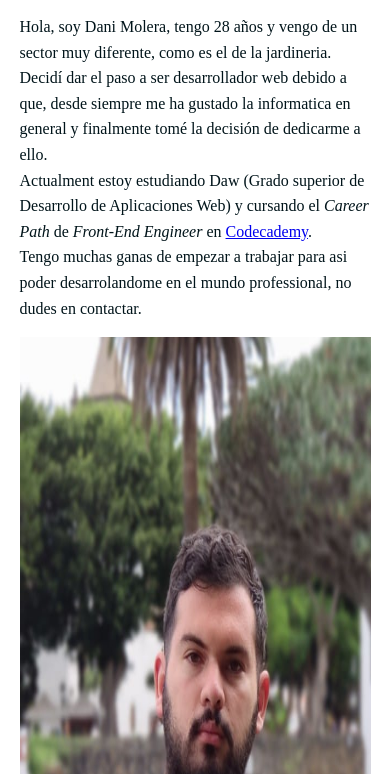
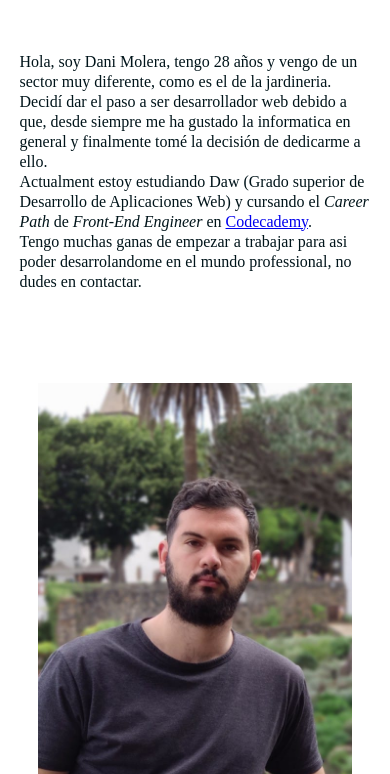
Before and after one commit to MoleraDani/Portfolio, a plain HTML site: page index.html in a window 390 px wide. Shown: the part 910-1684 px from the top of the page. Drawn offline with Linux system fonts and the light colour scheme.

Commit message:
repair about

```diff
--- a/index.html
+++ b/index.html
@@ -76,7 +76,7 @@
           <img
             src="./resources/imgs/moleradani.jpg"
             alt="Imagen de Dani"
-            class="grid-container-about"
+            class="grid-container-about-img"
           />
         </div>
       </section>
--- a/resources/styles.css
+++ b/resources/styles.css
@@ -267,11 +267,13 @@ footer {
   display: grid;
   grid-template-columns: repeat(2, 45%);
   justify-content: space-evenly;
+  justify-items: center;
   align-items: center;
 }
 
 .grid-container-about-img {
   object-fit: cover;
+  max-height: 90vh;
 }
 
 .h3 {
@@ -464,9 +466,12 @@ footer {
   }
 
   .grid-container-about {
-    min-height: 100vh;
+    /* min-height: 100vh; */
     grid-template-columns: 90%;
-    align-items: center;
+  }
+
+  .grid-container-about-img{
+    max-height: 50vh;
   }
 
   .menu {
@@ -490,6 +495,18 @@ footer {
 }
 
 @media screen and (max-width: 480px) {
+  .card a {
+    width: 8rem;
+  }
+
+  .card svg {
+    width: 6rem;
+  }
+
+  .grid-container-about p{
+    line-height: 1.25;
+  }
+
   .hero-image-title,
   .hero-image-text {
     padding: 0 5%;
@@ -500,12 +517,4 @@ footer {
     font-size: 4vw;
     padding: 5% 5%;
   }
-
-  .card a {
-    width: 8rem;
-  }
-
-  .card svg {
-    width: 6rem;
-  }
 }
```
